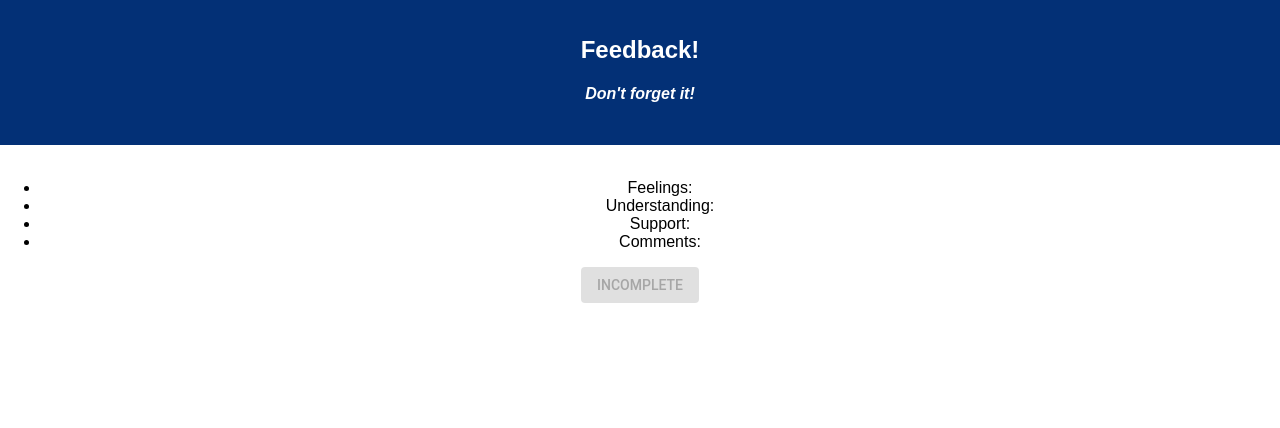
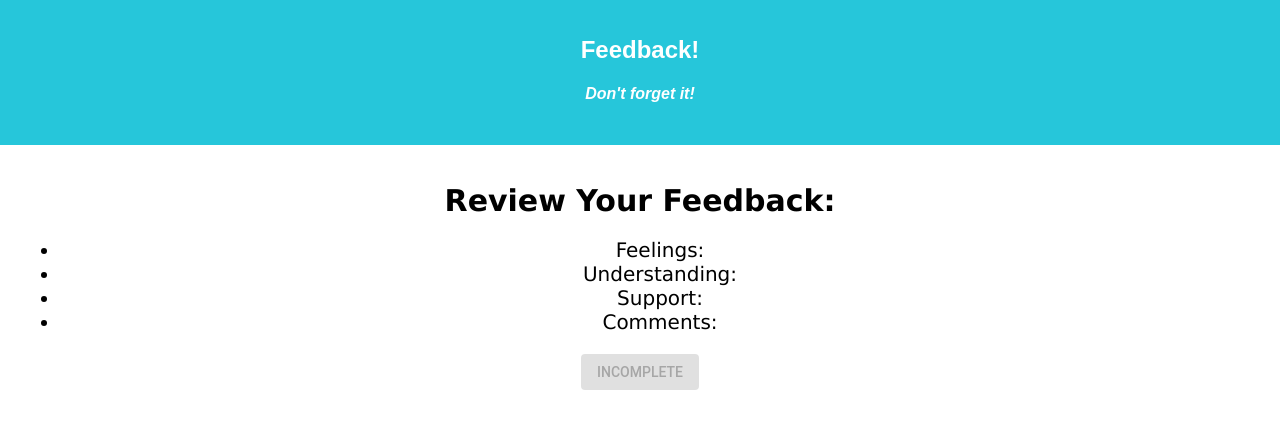
Before and after one commit to mbts8984/Redux-Feedback-Form, a React app: page /#/review in a window 1280 px wide. Built offline with nearby package versions, Linux system fonts and the light colour scheme.

Commit message:
added some css and tried to add more materialUI. Couldnt figure out how to update colors

```diff
--- a/src/components/App/App.css
+++ b/src/components/App/App.css
@@ -1,9 +1,11 @@
+
+
 .App {
   text-align: center;
 }
 
 .App-header {
-  background-color: #033076;
+  background-color: #26c6da;
   min-height: 70px;
   padding: 20px;
   color: white;
--- a/src/components/Feeling/Feeling.jsx
+++ b/src/components/Feeling/Feeling.jsx
@@ -17,7 +17,7 @@ export class Feeling extends Component {
 // handle submit. prevents reload of page logs click and feeling value, dispatches state to redux.
 // moves to next page in feedback loop
     handleFeelingSubmit = (event) => {
-      event.preventDefault();
+      //event.preventDefault();
         console.log('submit clicked. In handleFeelingSubmit with value of: ');
       //this.props.dispatch({ type: 'SET_FEELINGS', payload: this.state, name: 'feelings' });
         this.props.history.push('/understandingIn')
--- a/src/components/Review/Review.jsx
+++ b/src/components/Review/Review.jsx
@@ -1,8 +1,18 @@
 import React, { Component } from 'react';
 import { connect } from 'react-redux';
-import { Button, Tooltip } from '@material-ui/core';
+import { Button, Tooltip, createMuiTheme } from '@material-ui/core';
+import './review.css';
 import { withRouter } from 'react-router';
 import axios from 'axios';
+
+// const theme = createMuiTheme({
+//     palette: {
+//         primary: deepPurple,
+//         secondary: {
+//             main: '#26c6da',
+//         },
+//     },
+// });
 
 
 export class Review extends Component {
@@ -49,13 +59,11 @@ export class Review extends Component {
                 </Tooltip>
         }
 
-
-
-
         return (
 
             <div>
-                <ul>
+                <h1 className="revewHead">Review Your Feedback:</h1>
+                <ul className= "reviewList">
                     <li>Feelings: {this.props.reduxState.feedbackReducer.feelings} </li>
                     <li>Understanding: {this.props.reduxState.feedbackReducer.understanding}  </li>
                     <li>Support: {this.props.reduxState.feedbackReducer.support}</li>
--- /dev/null
+++ b/src/components/Review/review.css
@@ -0,0 +1,11 @@
+.revewHead{
+    font-family: Verdana, Geneva, Tahoma, sans-serif;
+    font-size: 30px;
+}
+
+.reviewList{
+    font-family: Verdana, Geneva, Tahoma, sans-serif;
+    font-size: 20px;
+    margin: 20px;
+
+}
```
